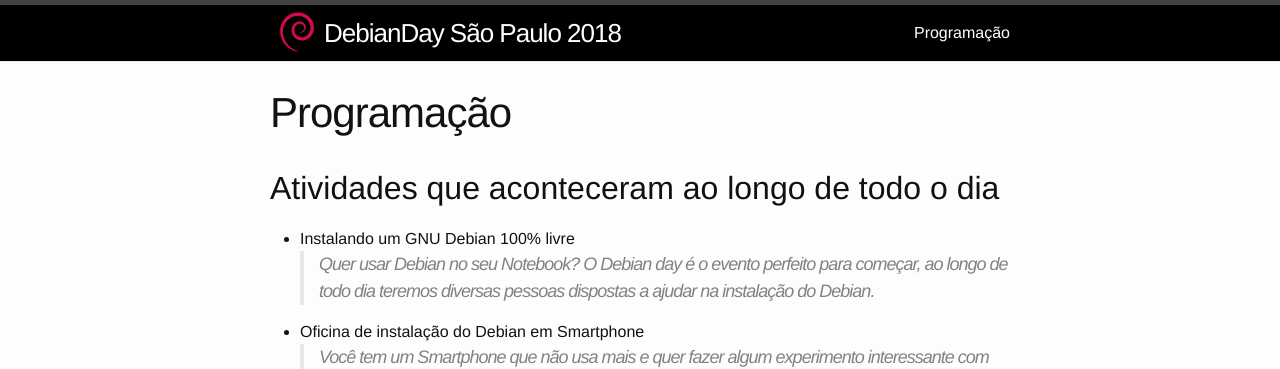
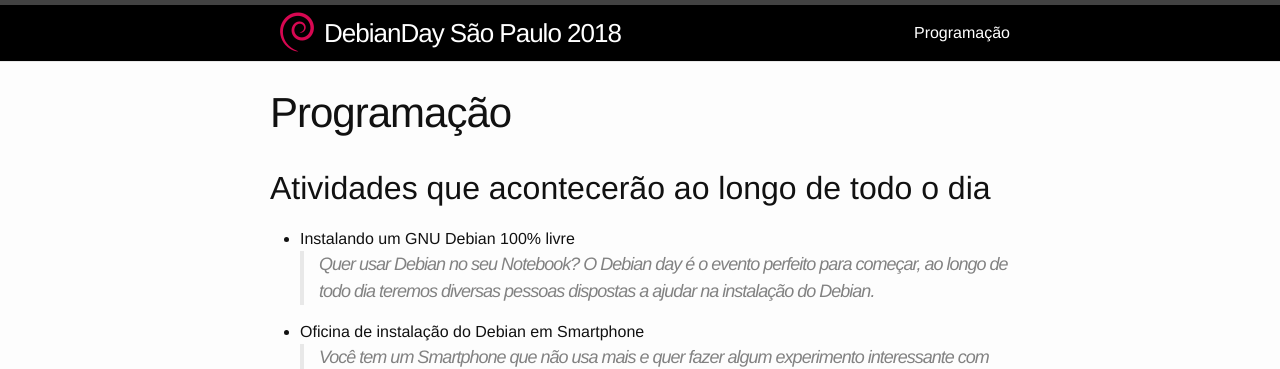
Before and after one commit to lucaskanashiro/debianday-website, a Jekyll site: the page built from schedule.md, in a window 1280 px wide. Shown: the top 369 px of the page. Built offline with Jekyll 4.4.1, drawn with Linux system fonts in a browser that asks for light colours.

Commit message:
Fix typo in schedule

```diff
--- a/schedule.md
+++ b/schedule.md
@@ -4,7 +4,7 @@
 permalink: /schedule/
 ---
 
-## Atividades que aconteceram ao longo de todo o dia
+## Atividades que acontecerão ao longo de todo o dia
 
 * Instalando um GNU Debian 100% livre
 > Quer usar Debian no seu Notebook? O
```
